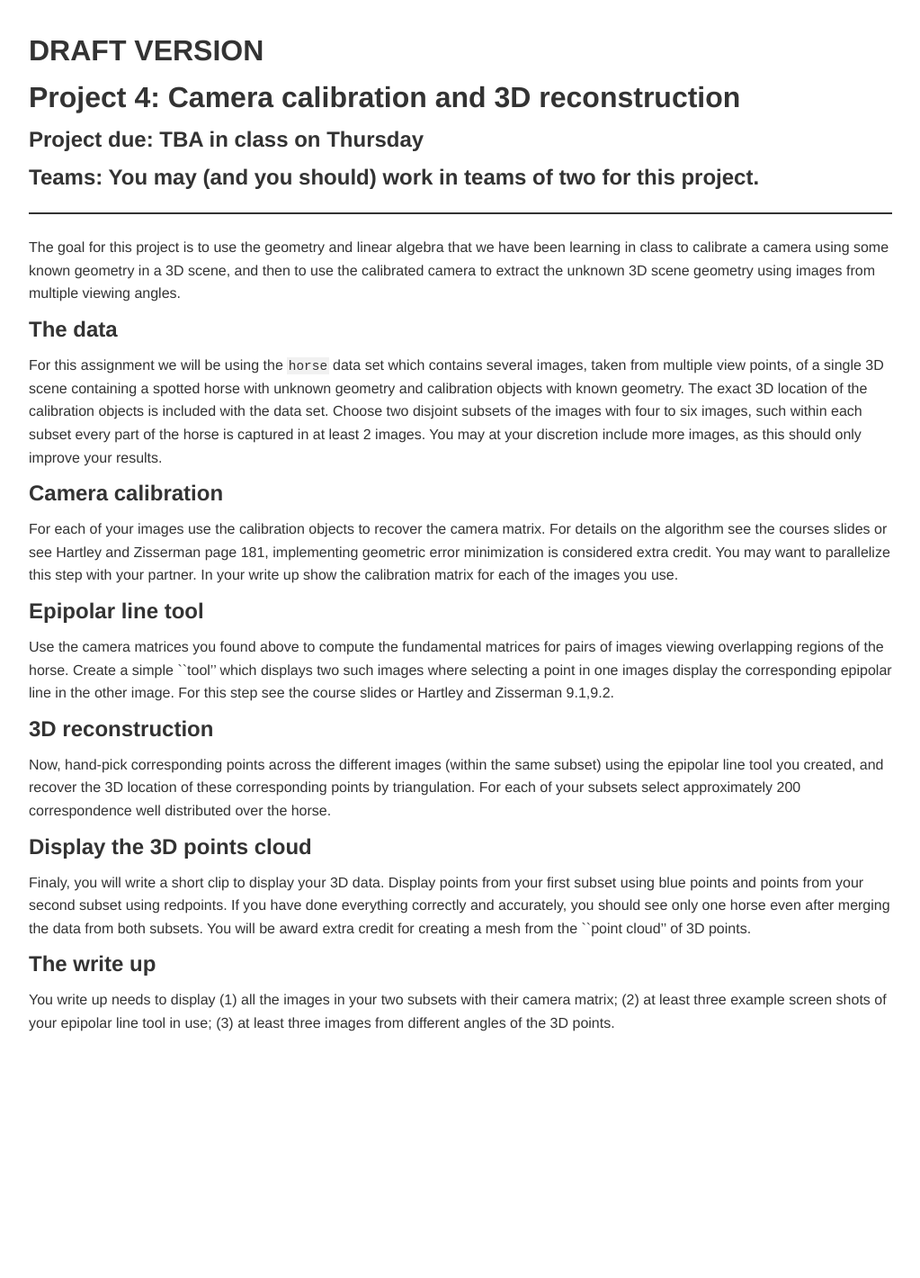
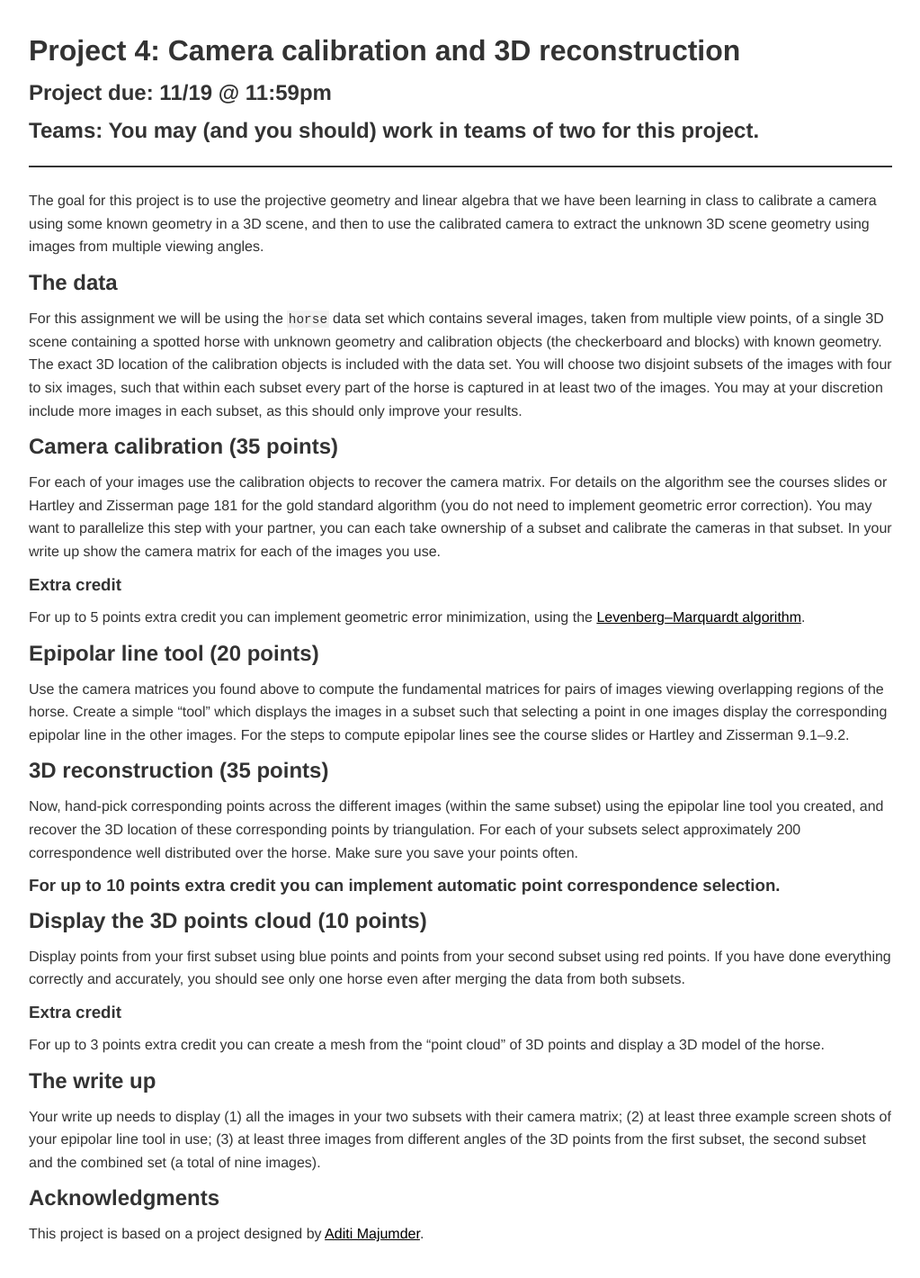
Before and after one commit to jacksonjw12/mbannister.github.io, a Jekyll site: the page built from _teaching/181m-f15/project04.md, in a window 1280 px wide. Shown: the whole page at 90% size, without its empty margins (128-1151 px from the left). Built offline with Jekyll 4.4.1, drawn with Linux system fonts in a browser that asks for light colours; before the commit the page ends 1186 px from its top, so only the background shows below that.

Commit message:
Finish project

```diff
--- a/_teaching/181m-f15/project04.md
+++ b/_teaching/181m-f15/project04.md
@@ -2,32 +2,40 @@
 layout: default
 title: "Project 4"
 ---
-# DRAFT VERSION
-
 # Project 4: Camera calibration and 3D reconstruction
 
-## Project due: TBA in class on Thursday
+## Project due: 11/19 @ 11:59pm
 
 ## Teams: You may (and you should) work in teams of two for this project.
 
 ---
 
-The goal for this project is to use the geometry and linear algebra that we have been learning in class to calibrate a camera using some known geometry in a 3D scene, and then to use the calibrated camera to extract the unknown 3D scene geometry using images from multiple viewing angles.
+The goal for this project is to use the projective geometry and linear algebra that we have been learning in class to calibrate a camera using some known geometry in a 3D scene, and then to use the calibrated camera to extract the unknown 3D scene geometry using images from multiple viewing angles.
 
 ## The data
-For this assignment we will be using the `horse` data set which contains several images, taken from multiple view points, of a single 3D scene containing a spotted horse with unknown geometry and calibration objects with known geometry. The exact 3D location of the calibration objects is included with the data set. Choose two disjoint subsets of the images with four to six images, such within each subset every part of the horse is captured in at least 2 images. You may at your discretion include more images, as this should only improve your results.
+For this assignment we will be using the `horse` data set which contains several images, taken from multiple view points, of a single 3D scene containing a spotted horse with unknown geometry and calibration objects (the checkerboard and blocks) with known geometry. The exact 3D location of the calibration objects is included with the data set. You will choose two disjoint subsets of the images with four to six images, such that within each subset every part of the horse is captured in at least two of the images. You may at your discretion include more images in each subset, as this should only improve your results.
 
-## Camera calibration
-For each of your images use the calibration objects to recover the camera matrix. For details on the algorithm see the courses slides or see Hartley and Zisserman page 181, implementing geometric error minimization is considered extra credit. You may want to parallelize this step with your partner. In your write up show the calibration matrix for each of the images you use.
+## Camera calibration (35 points)
+For each of your images use the calibration objects to recover the camera matrix. For details on the algorithm see the courses slides or Hartley and Zisserman page 181 for the gold standard algorithm (you do not need to implement geometric error correction). You may want to parallelize this step with your partner, you can each take ownership of a subset and calibrate the cameras in that subset. In your write up show the camera matrix for each of the images you use.
 
-## Epipolar line tool
-Use the camera matrices you found above to compute the fundamental matrices for pairs of images viewing overlapping regions of the horse. Create a simple ``tool'' which displays two such images where selecting a point in one images display the corresponding epipolar line in the other image. For this step see the course slides or Hartley and Zisserman 9.1,9.2.
+### Extra credit
+For up to 5 points extra credit you can implement geometric error minimization, using the [Levenberg–Marquardt algorithm](https://en.wikipedia.org/wiki/Levenberg-Marquardt_algorithm).
 
-## 3D reconstruction
-Now, hand-pick corresponding points across the different images (within the same subset) using the epipolar line tool you created,  and recover the 3D location of these corresponding points by triangulation. For each of your subsets select approximately 200 correspondence well distributed over the horse.
+## Epipolar line tool (20 points)
+Use the camera matrices you found above to compute the fundamental matrices for pairs of images viewing overlapping regions of the horse. Create a simple "tool" which displays the images in a subset such that selecting a point in one images display the corresponding epipolar line in the other images. For the steps to compute epipolar lines see the course slides or Hartley and Zisserman 9.1--9.2.
 
-## Display the 3D points cloud
-Finaly, you will write a short clip to display your 3D data. Display points from your first subset using blue points and points from your second subset using redpoints. If you have done everything correctly and accurately, you should see only one horse even after merging the data from both subsets. You will be award extra credit for creating a mesh from the ``point cloud'' of 3D points.
+## 3D reconstruction (35 points)
+Now, hand-pick corresponding points across the different images (within the same subset) using the epipolar line tool you created,  and recover the 3D location of these corresponding points by triangulation. For each of your subsets select approximately 200 correspondence well distributed over the horse. Make sure you save your points often.
+### For up to 10 points extra credit you can implement automatic point correspondence selection.
+
+## Display the 3D points cloud (10 points)
+Display points from your first subset using blue points and points from your second subset using red points. If you have done everything correctly and accurately, you should see only one horse even after merging the data from both subsets.
+
+### Extra credit
+For up to 3 points extra credit you can create a mesh from the "point cloud" of 3D points and display a 3D model of the horse.
 
 ## The write up
-You write up needs to display (1) all the images in your two subsets with their camera matrix; (2) at least three example screen shots of your epipolar line tool in use; (3) at least three images from different angles of the 3D points.
+Your write up needs to display (1) all the images in your two subsets with their camera matrix; (2) at least three example screen shots of your epipolar line tool in use; (3) at least three images from different angles of the 3D points from the first subset, the second subset and the combined set (a total of nine images).
+
+## Acknowledgments
+This project is based on a project designed by [Aditi Majumder](//www.ics.uci.edu/~majumder/).
```
